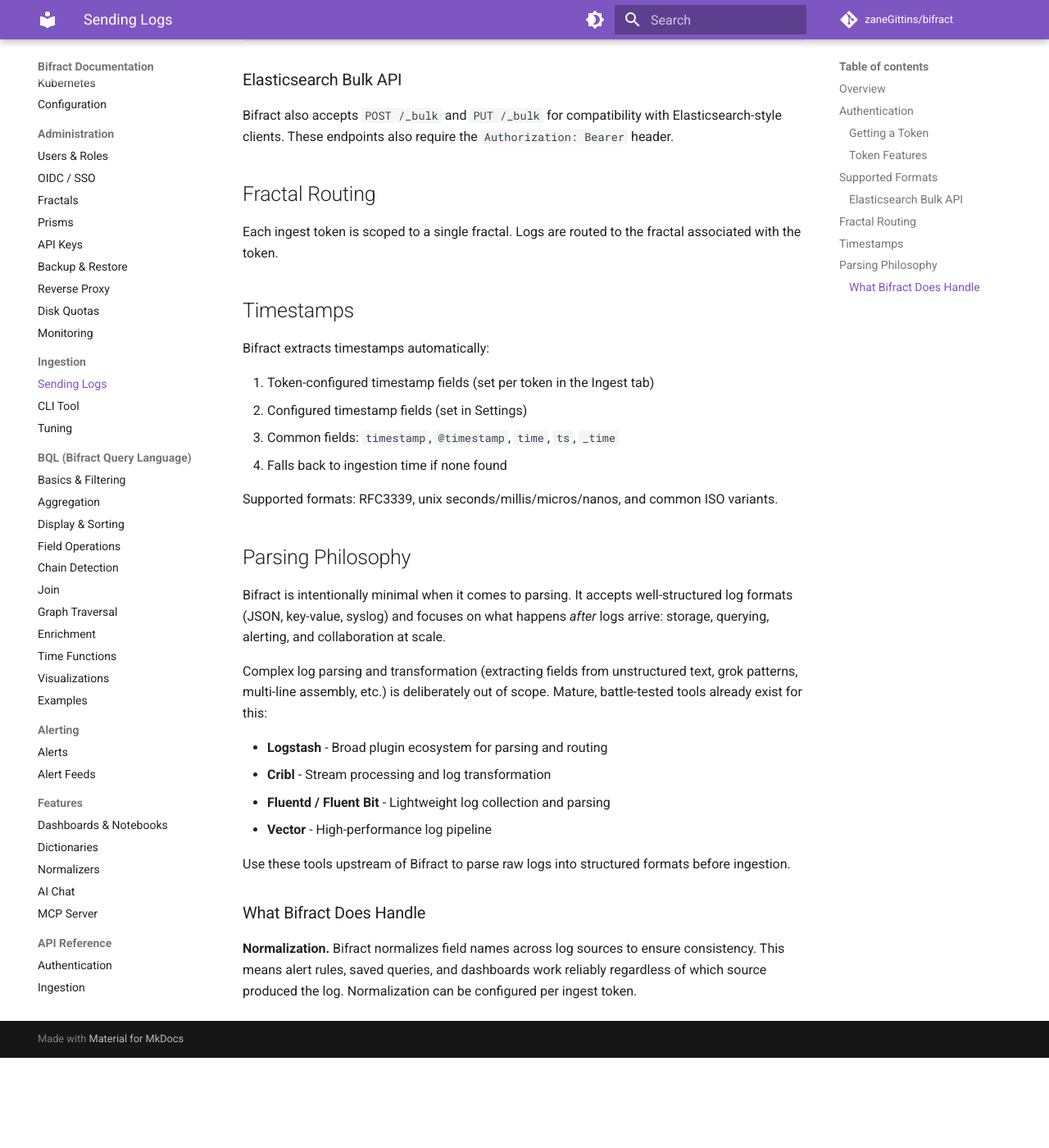
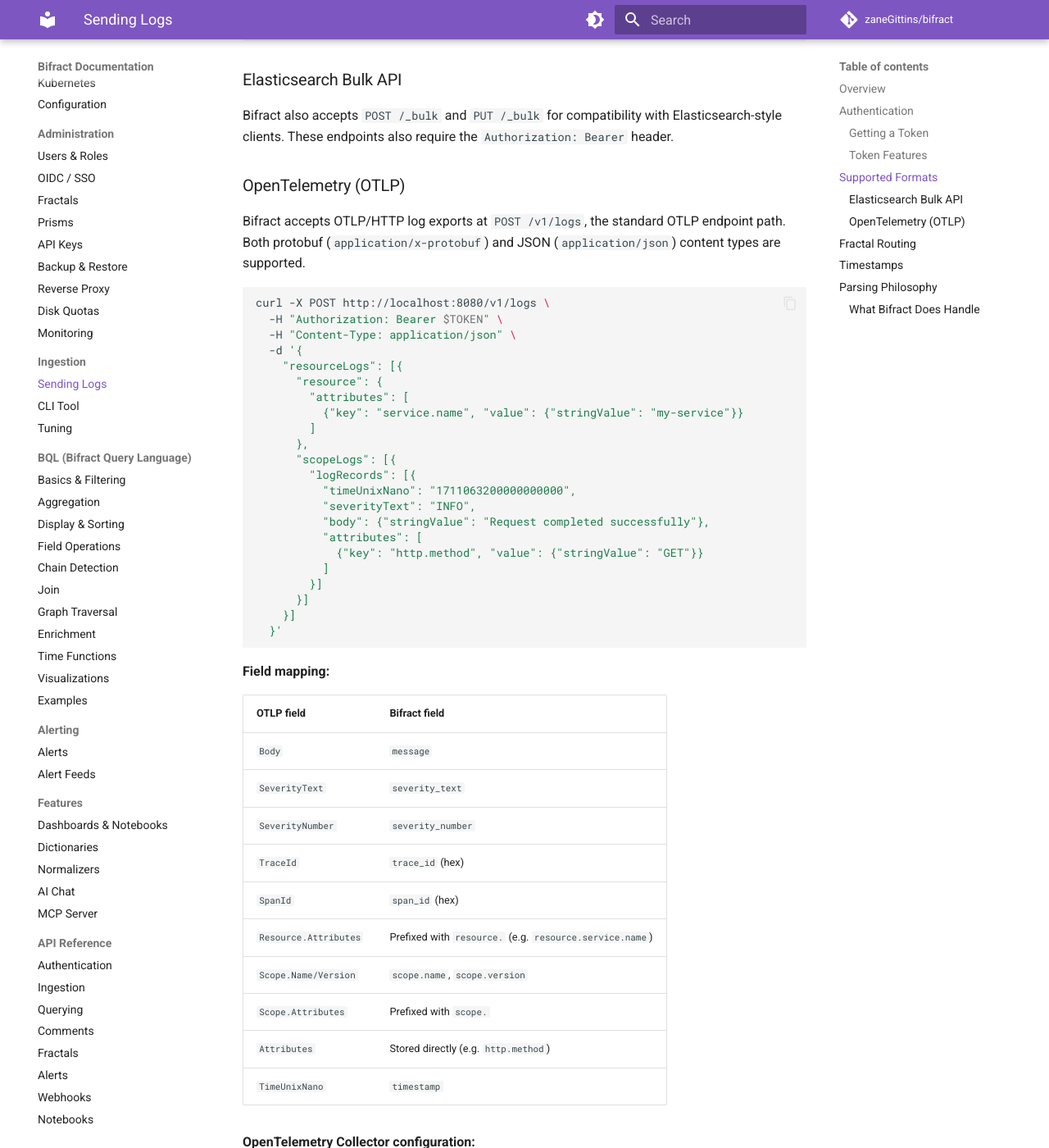
Before and after one commit to zaneGittins/bifract, an MkDocs documentation site: the page built from docs/ingestion/overview.md, in a window 1280 px wide and 1400 px high, scrolled down 1435 px. Shown: the whole window at 82% size. Built offline with MkDocs 1.6.1 and Material for MkDocs 9.7.7, drawn with Linux system fonts in a browser that asks for light colours; comment, search, counter and statistics services are not loaded; before the commit the page ends 2725 px from its top, so only the background shows below that; some of the changed text lies outside the part shown.

````diff
--- a/docs/ingestion/overview.md
+++ b/docs/ingestion/overview.md
@@ -62,6 +62,73 @@ curl -X POST http://localhost:8080/api/v1/ingest \
 
 Bifract also accepts `POST /_bulk` and `PUT /_bulk` for compatibility with Elasticsearch-style clients. These endpoints also require the `Authorization: Bearer` header.
 
+### OpenTelemetry (OTLP)
+
+Bifract accepts OTLP/HTTP log exports at `POST /v1/logs`, the standard OTLP endpoint path. Both protobuf (`application/x-protobuf`) and JSON (`application/json`) content types are supported.
+
+```bash
+curl -X POST http://localhost:8080/v1/logs \
+  -H "Authorization: Bearer $TOKEN" \
+  -H "Content-Type: application/json" \
+  -d '{
+    "resourceLogs": [{
+      "resource": {
+        "attributes": [
+          {"key": "service.name", "value": {"stringValue": "my-service"}}
+        ]
+      },
+      "scopeLogs": [{
+        "logRecords": [{
+          "timeUnixNano": "1711063200000000000",
+          "severityText": "INFO",
+          "body": {"stringValue": "Request completed successfully"},
+          "attributes": [
+            {"key": "http.method", "value": {"stringValue": "GET"}}
+          ]
+        }]
+      }]
+    }]
+  }'
+```
+
+**Field mapping:**
+
+| OTLP field | Bifract field |
+|---|---|
+| `Body` | `message` |
+| `SeverityText` | `severity_text` |
+| `SeverityNumber` | `severity_number` |
+| `TraceId` | `trace_id` (hex) |
+| `SpanId` | `span_id` (hex) |
+| `Resource.Attributes` | Prefixed with `resource.` (e.g. `resource.service.name`) |
+| `Scope.Name/Version` | `scope.name`, `scope.version` |
+| `Scope.Attributes` | Prefixed with `scope.` |
+| `Attributes` | Stored directly (e.g. `http.method`) |
+| `TimeUnixNano` | `timestamp` |
+
+**OpenTelemetry Collector configuration:**
+
+```yaml
+exporters:
+  otlphttp:
+    endpoint: https://bifract.example.com
+    headers:
+      Authorization: "Bearer bifract_ingest_..."
+    # Only send logs - Bifract does not accept traces or metrics
+    signal:
+      traces:
+        enabled: false
+      metrics:
+        enabled: false
+
+service:
+  pipelines:
+    logs:
+      exporters: [otlphttp]
+```
+
+Normalizers configured on the ingest token apply to OTLP field names the same way they do for other formats.
+
 ## Fractal Routing
 
 Each ingest token is scoped to a single fractal. Logs are routed to the fractal associated with the token.
````
Also changed, not shown: docs/api/ingestion.md (+15 -1 lines), 3 other files.
